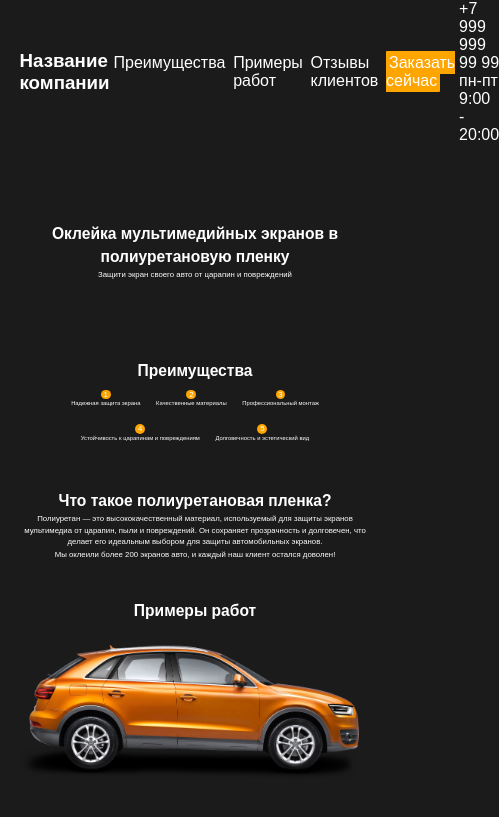
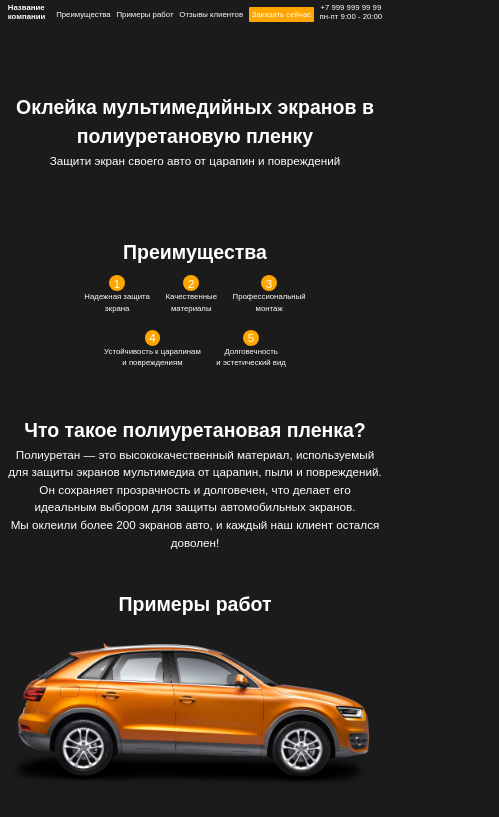
Before and after one commit to AlexShutGit/site, a plain HTML site: page index2.html in a window 390 px wide. Shown: the top 817 px of the page, 499 px wide, since content can reach past the window. Drawn offline with Linux system fonts and the light colour scheme.

Commit message:
add adaptive version

```diff
--- a/index2.html
+++ b/index2.html
@@ -50,7 +50,7 @@
                                 <div class="element-number">
                                     <p>1</p>
                                 </div>
-                                <span class="element-text">Надежная защита экрана</span>
+                                <span class="element-text">Надежная защита<br>экрана</span>
                             </div>
                         </li>
                         <li class="list-element">
@@ -58,7 +58,7 @@
                                 <div class="element-number">
                                     <p>2</p>
                                 </div>
-                                <span class="element-text">Качественные материалы</span>
+                                <span class="element-text">Качественные<br>материалы</span>
                             </div>
                         </li>
                         <li class="list-element">
@@ -66,7 +66,7 @@
                                 <div class="element-number">
                                     <p>3</p>
                                 </div>
-                                <span class="element-text">Профессиональный монтаж</span>
+                                <span class="element-text">Профессиональный<br>монтаж</span>
                             </div>
                         </li>
                     </ul>
@@ -78,7 +78,7 @@
                                 <div class="element-number">
                                     <p>4</p>
                                 </div>
-                                <span class="element-text">Устойчивость к царапинам и повреждениям</span>
+                                <span class="element-text">Устойчивость к царапинам<br>и повреждениям</span>
                             </div>
                         </li>
                         <li class="list-element">
@@ -86,7 +86,7 @@
                                 <div class="element-number">
                                     <p>5</p>
                                 </div>
-                                <span class="element-text">Долговечность и эстетический вид</span>
+                                <span class="element-text">Долговечность<br>и эстетический вид</span>
                             </div>
                         </li>
                     </ul>
--- a/styles2.css
+++ b/styles2.css
@@ -223,3 +223,57 @@ form button {
 form button:hover {
     background-color: #e65c00;
 }
+
+
+@media (max-width: 768px) {
+    h1 {
+        font-size: 5vw;
+        line-height: 7.5vw;
+    }
+
+    p {
+        font-size: 3vw;
+        line-height: 4.5vw;
+    }
+
+    h3 {
+        font-size: 2vw;
+        width: 11vw;
+    }
+
+    .element-text {
+        font-size: 2vw;
+        line-height: 3vw;
+    }
+
+    .cta-button {
+        font-size: 0.75vw;
+        line-height: 1.125vw;
+        padding: 12px 20.5vw;
+    }
+
+    .element-number {
+        width: 4vw;
+        height: 4vw;
+    }
+
+    a {
+        font-size: 2vw;
+        line-height: 3vw;
+    }
+
+    .contacts span {
+        font-size: 2vw;
+    }
+
+    .navigation-button {
+        padding: 0.75vw;
+    }
+
+    .container {
+        display: flex;
+        flex: 1;
+        flex-direction: column;
+        padding: 0vw 2vw 0vw 2vw;
+    }
+}
```
